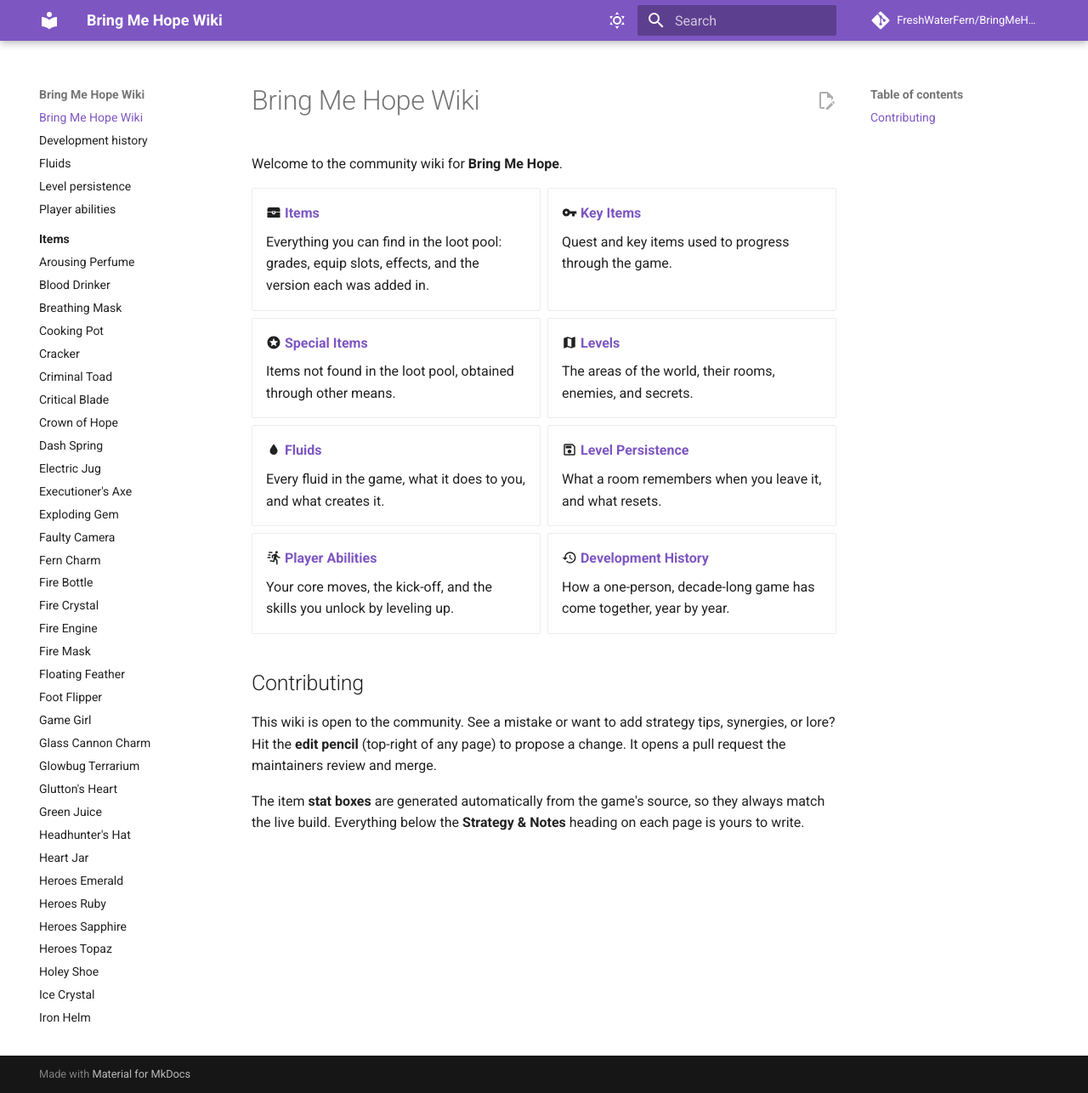
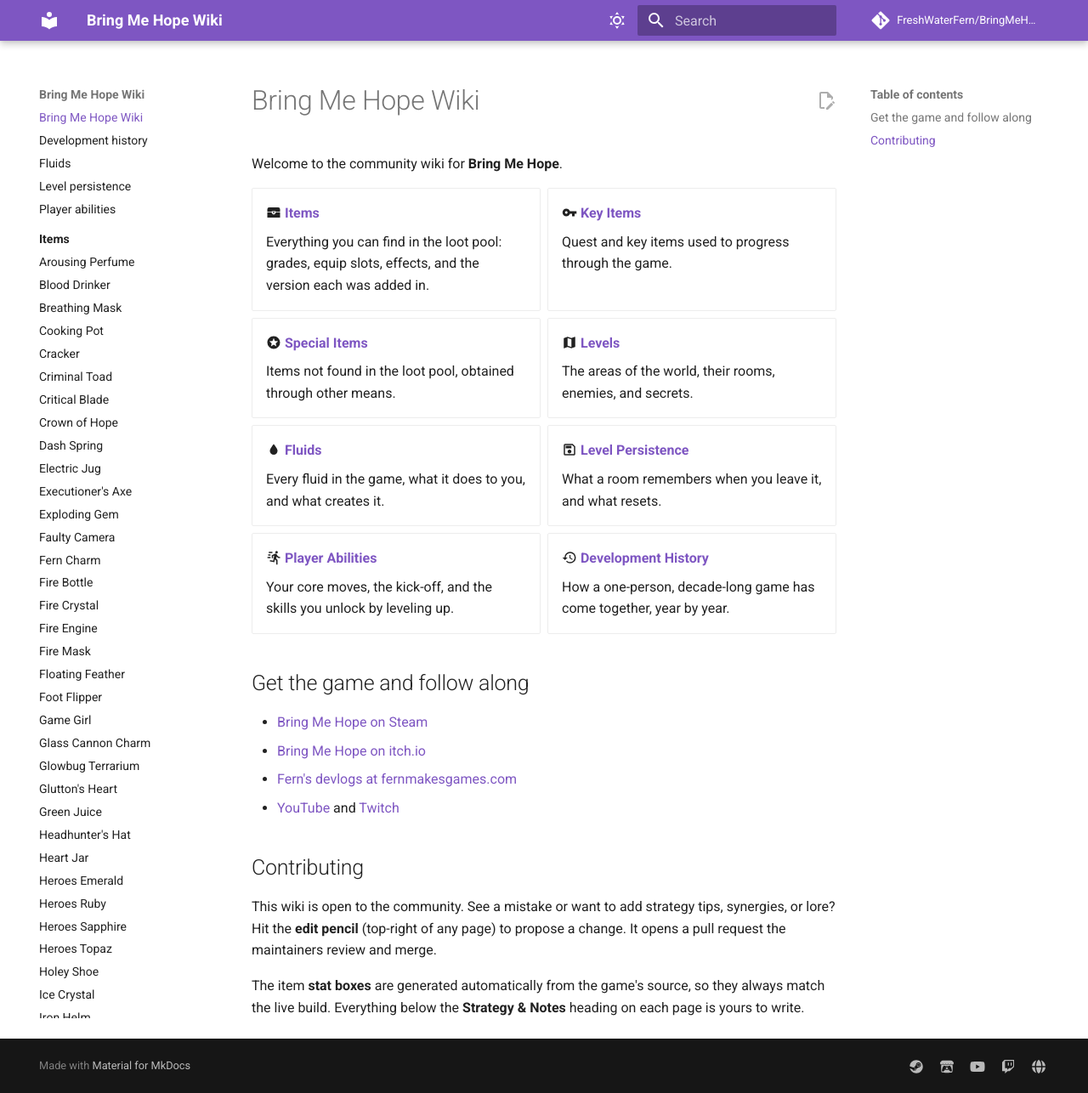
Before and after one commit to FreshWaterFern/BringMeHopeWiki, an MkDocs documentation site: the page built from docs/index.md, in a window 1280 px wide and 1286 px high. Shown: the whole window at 85% size. Built offline with MkDocs 1.6.1 and Material for MkDocs 9.7.7, drawn with Linux system fonts in a browser that asks for light colours; comment, search, counter and statistics services are not loaded.

Commit message:
Make header title link home; add social and Steam links
- home-link.js makes the "Bring Me Hope Wiki" title text click through to the
  home page (Material only links the logo by default)
- extra.social adds footer icons for Steam, itch.io, YouTube, Twitch, and the
  blog, plus a labeled links list on the home page

Co-Authored-By: Claude Opus 4.8 <noreply@anthropic.com>

```diff
--- a/docs/index.md
+++ b/docs/index.md
@@ -38,6 +38,13 @@ Welcome to the community wiki for **Bring Me Hope**.
 
 </div>
 
+## Get the game and follow along
+
+- [Bring Me Hope on Steam](https://store.steampowered.com/app/1493290/Bring_Me_Hope/)
+- [Bring Me Hope on itch.io](https://freshwaterfern.itch.io/bring-me-hope)
+- [Fern's devlogs at fernmakesgames.com](https://www.fernmakesgames.com/blog)
+- [YouTube](https://www.youtube.com/@FreshWaterFern) and [Twitch](https://www.twitch.tv/freshwaterfern)
+
 ## Contributing
 
 This wiki is open to the community. See a mistake or want to add strategy tips,
--- /dev/null
+++ b/docs/javascripts/home-link.js
@@ -0,0 +1,13 @@
+// Material only links the header logo to home, not the site-name text beside it.
+// Make the "Bring Me Hope Wiki" title clickable, reusing the logo's home href so
+// it resolves correctly from any page depth.
+document$.subscribe(function () {
+  var name = document.querySelector(".md-header__title .md-ellipsis");
+  if (!name || name.dataset.homeLinked) { return; }
+  name.dataset.homeLinked = "1";
+  name.style.cursor = "pointer";
+  name.addEventListener("click", function () {
+    var logo = document.querySelector("a.md-logo");
+    window.location.href = logo ? logo.getAttribute("href") : ".";
+  });
+});
--- a/mkdocs.yml
+++ b/mkdocs.yml
@@ -56,3 +56,22 @@ extra_css:
 extra_javascript:
   - https://unpkg.com/tablesort@5.3.0/dist/tablesort.min.js
   - javascripts/tablesort.js
+  - javascripts/home-link.js
+
+extra:
+  social:
+    - icon: fontawesome/brands/steam
+      link: https://store.steampowered.com/app/1493290/Bring_Me_Hope/
+      name: Bring Me Hope on Steam
+    - icon: simple/itchdotio
+      link: https://freshwaterfern.itch.io/bring-me-hope
+      name: Bring Me Hope on itch.io
+    - icon: fontawesome/brands/youtube
+      link: https://www.youtube.com/@FreshWaterFern
+      name: YouTube
+    - icon: fontawesome/brands/twitch
+      link: https://www.twitch.tv/freshwaterfern
+      name: Twitch
+    - icon: fontawesome/solid/globe
+      link: https://www.fernmakesgames.com
+      name: fernmakesgames.com
```
